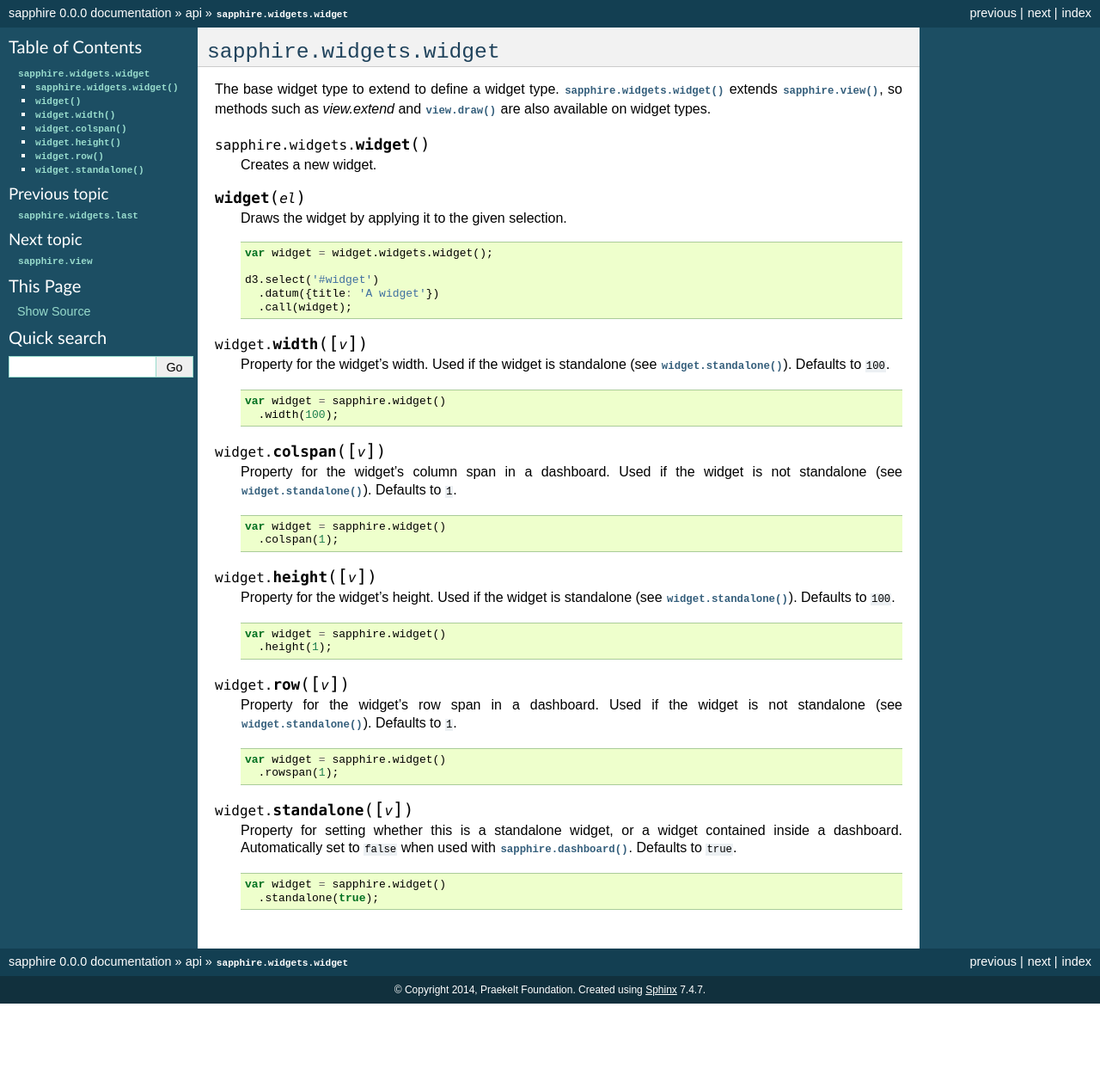
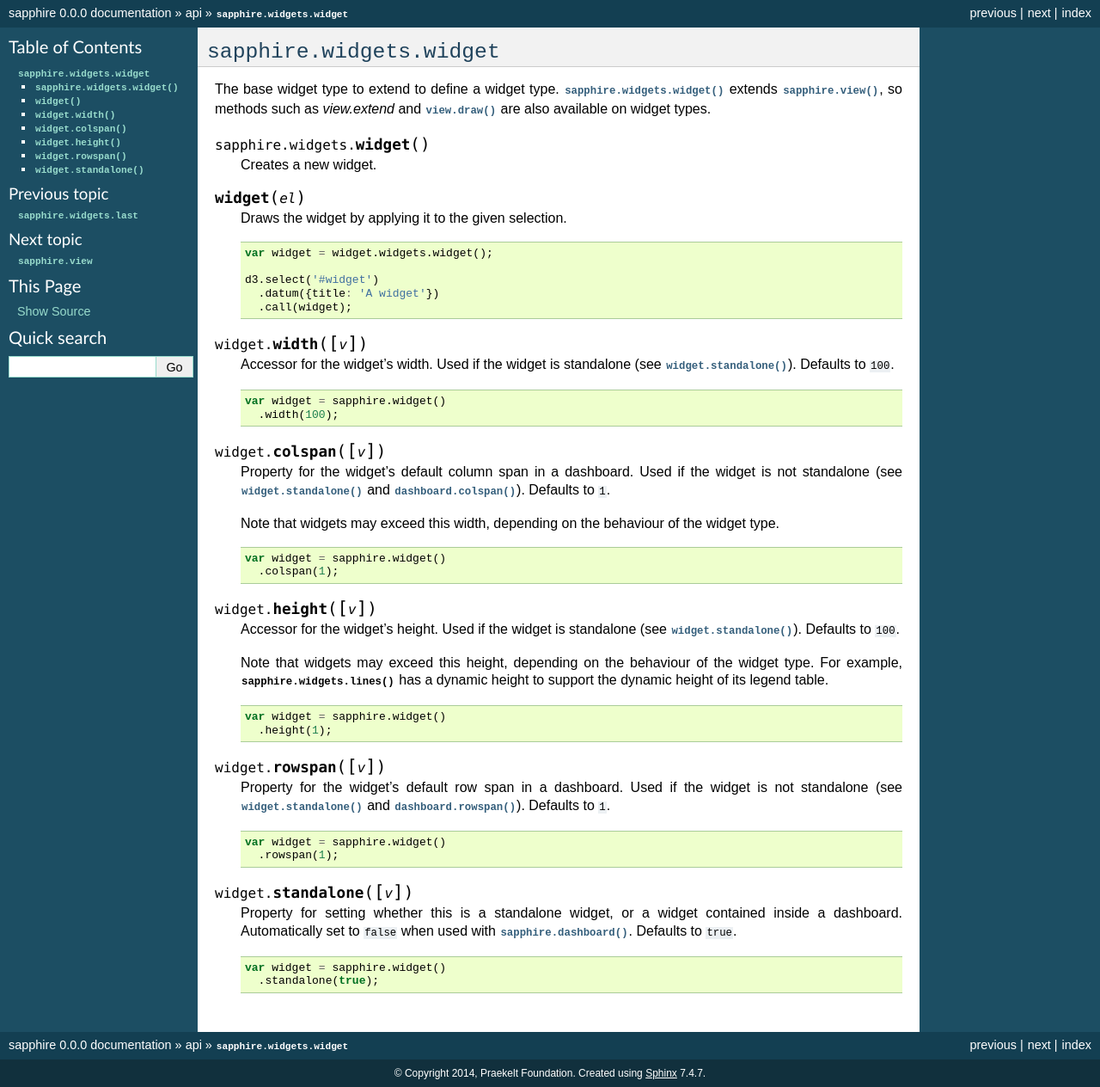
Before and after one commit to praekelt/sapphire, a Sphinx documentation site: the page built from docs/api/widgets/widget.rst, in a window 1280 px wide. Shown: the whole page at 86% size. Built offline with Sphinx 7.4.7, drawn with Linux system fonts in a browser that asks for light colours; before the commit the page ends 1167 px from its top, so only the background shows below that.

Commit message:
Explain widget dimensions and spans better in docs

```diff
--- a/docs/api/widgets/widget.rst
+++ b/docs/api/widgets/widget.rst
@@ -25,7 +25,7 @@ as `view.extend` and :func:`view.draw` are also available on widget types.
 
 .. function:: widget.width([v])
 
-  Property for the widget's width. Used if the widget is standalone (see
+  Accessor for the widget's width. Used if the widget is standalone (see
   :func:`widget.standalone`). Defaults to ``100``.
 
   .. code-block:: javascript
@@ -36,8 +36,12 @@ as `view.extend` and :func:`view.draw` are also available on widget types.
 
 .. function:: widget.colspan([v])
 
-  Property for the widget's column span in a dashboard. Used if the widget is
-  not standalone (see :func:`widget.standalone`). Defaults to ``1``.
+  Property for the widget's default column span in a dashboard. Used if the
+  widget is not standalone (see :func:`widget.standalone` and
+  :func:`dashboard.colspan`). Defaults to ``1``.
+
+  Note that widgets may exceed this width, depending on the behaviour of the
+  widget type.
 
   .. code-block:: javascript
 
@@ -47,8 +51,12 @@ as `view.extend` and :func:`view.draw` are also available on widget types.
 
 .. function:: widget.height([v])
 
-  Property for the widget's height. Used if the widget is standalone (see
+  Accessor for the widget's height. Used if the widget is standalone (see
   :func:`widget.standalone`). Defaults to ``100``.
+
+  Note that widgets may exceed this height, depending on the behaviour of the
+  widget type. For example, :func:`sapphire.widgets.lines` has a dynamic height
+  to support the dynamic height of its legend table.
 
   .. code-block:: javascript
 
@@ -56,10 +64,11 @@ as `view.extend` and :func:`view.draw` are also available on widget types.
       .height(1);
 
 
-.. function:: widget.row([v])
+.. function:: widget.rowspan([v])
 
-  Property for the widget's row span in a dashboard. Used if the widget is
-  not standalone (see :func:`widget.standalone`). Defaults to ``1``.
+  Property for the widget's default row span in a dashboard. Used if the widget
+  is not standalone (see :func:`widget.standalone` and
+  :func:`dashboard.rowspan`). Defaults to ``1``.
 
   .. code-block:: javascript
 
```
Also changed, not shown: docs/api/widgets/last.rst (+4 -3 lines).
